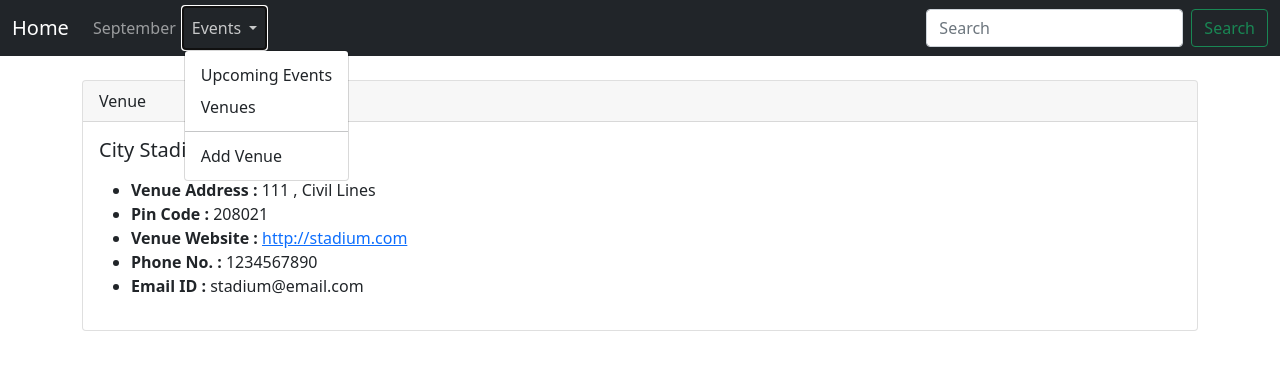
After one commit to shreyusmehra/event_django, a Django app: page /show_venue/1 in a window 1280 px wide, after a click on "Events". The commit adds this page. Shown: the top 370 px of the page. Run offline with Django 3.2, Linux system fonts and the light colour scheme; data comes from the database, SQL or seed files in the repository.

Commit message:
added venues page

```diff
--- a/events/templates/events/navbar.html
+++ b/events/templates/events/navbar.html
@@ -15,7 +15,7 @@
             </a>
             <ul class="dropdown-menu" aria-labelledby="navbarDropdown">
               <li><a class="dropdown-item" href="{% url 'list-events'%}">Upcoming Events</a></li>
-              <li><a class="dropdown-item" href="#">Another action</a></li>
+              <li><a class="dropdown-item" href="{% url 'list-venues'%}">Venues</a></li>
               <li><hr class="dropdown-divider"></li>
               <li><a class="dropdown-item" href="{% url 'add-venue'%}">Add Venue</a></li>
             </ul>
--- /dev/null
+++ b/events/templates/events/show_venue.html
@@ -0,0 +1,21 @@
+{% extends 'events/base.html' %}
+
+{% block content %}
+
+    <div class="card">
+        <div class="card-header">
+            Venue
+        </div>
+        <div class="card-body">
+          <h5 class="card-title">{{ venue }}</h5>
+          <p class="card-text"><ul>
+            <li><strong>Venue Address : </strong>{{ venue.address }}</li>
+            <li><strong>Pin Code : </strong>{{ venue.pin_code }}</li>
+            <li><strong>Venue Website : </strong><a href="{{ venue.website }}">{{ venue.website }}</a></li>
+            <li><strong>Phone No. : </strong>{{ venue.phone }}</li>
+            <li><strong>Email ID  : </strong>{{ venue.email }}</li>
+         </ul></p>
+        </div>
+      </div>
+
+{% endblock %}
--- a/events/urls.py
+++ b/events/urls.py
@@ -13,4 +13,6 @@ urlpatterns = [
     path('<int:year>/<str:month>/',views.home, name="home"),
     path('events', views.all_events, name = "list-events"),
     path('add_venue', views.add_venue, name='add-venue'),
+    path('list_venue', views.list_venues, name='list-venues'),
+    path('show_venue/<venue_id>', views.show_venue, name="show-venue")
 ]
--- a/events/views.py
+++ b/events/views.py
@@ -3,9 +3,20 @@ import calendar
 from calendar import HTMLCalendar
 from datetime import datetime
 from django.http import HttpResponseRedirect
-from .models import Event
+from .models import Event, Venue
 from.forms import VenueForm
 # Create your views here.
+
+def show_venue(request, venue_id):
+    venue = Venue.objects.get(pk=venue_id)
+    return render(request, 'events/show_venue.html',
+    {"venue": venue,})
+
+def list_venues(request):
+    venue_list = Venue.objects.all()
+    return render(request, 'events/venue.html',
+    {"venue_list": venue_list,})
+
 
 def add_venue(request):
     submitted = False
```
Also changed, not shown: events/templates/events/venue.html (added, +21 -0 lines), events/templates/events/venues.html (deleted, +0 -16 lines).
